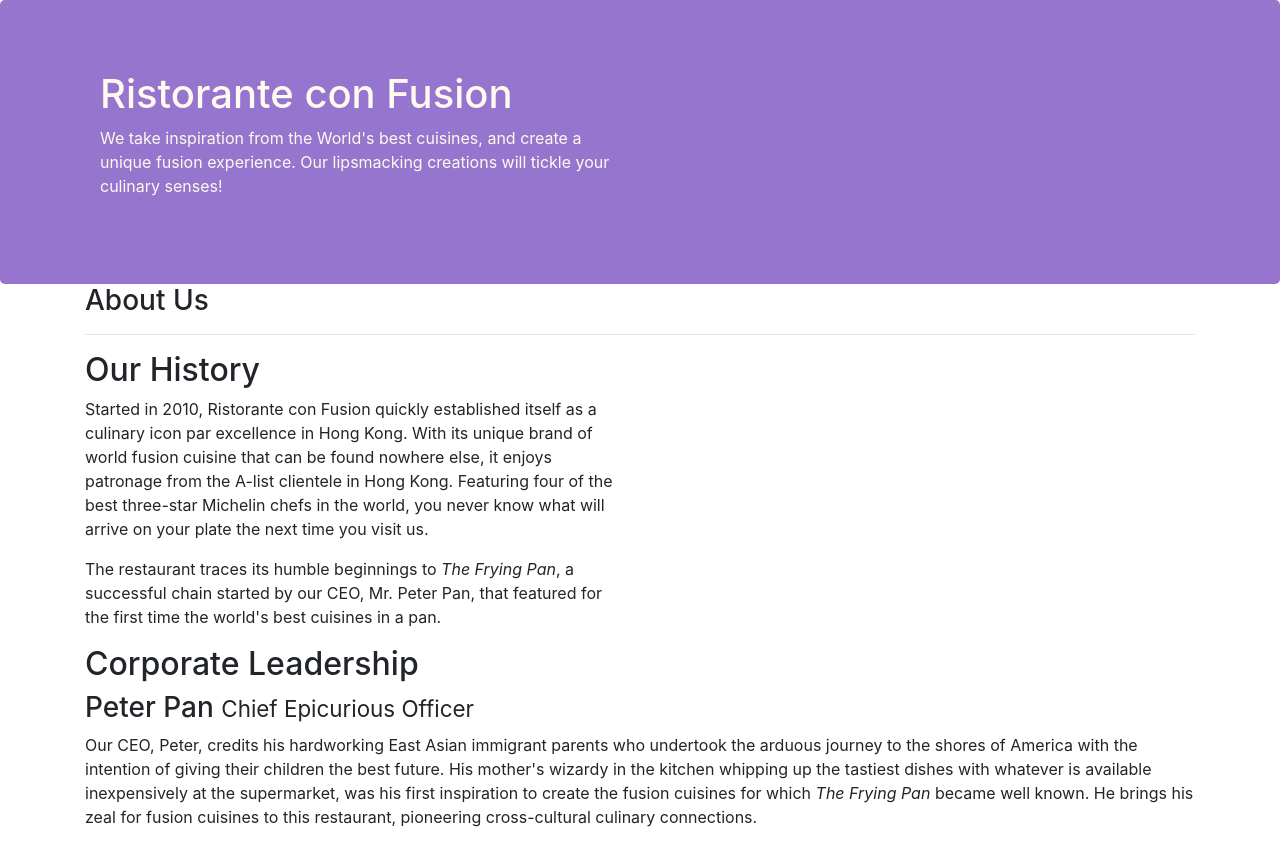
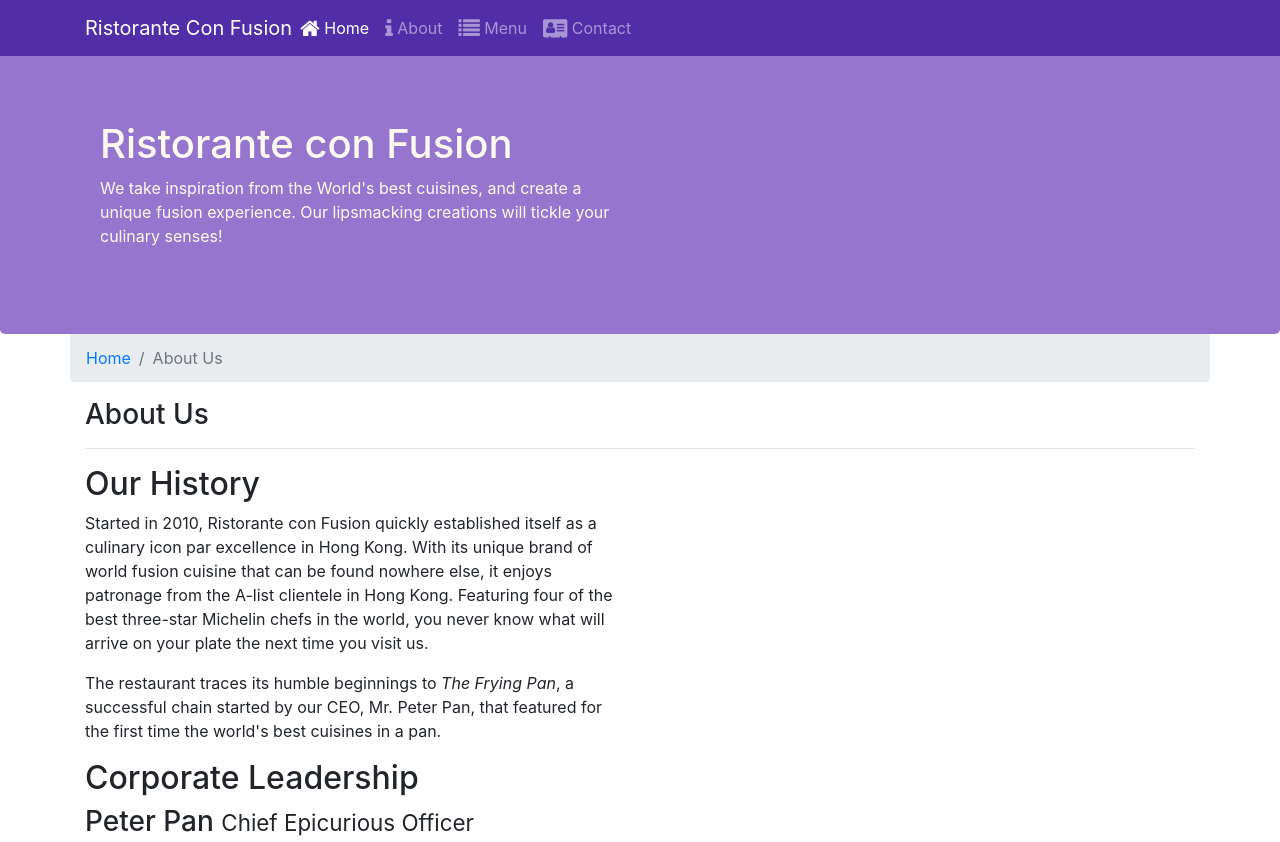
Before and after one commit to felinosalac/coursera-bootstrap, a website: page aboutus.html in a window 1280 px wide. Shown: the top 842 px of the page. Drawn offline with nearby package versions, Linux system fonts and the light colour scheme.

Commit message:
added font-awesome and bootstrap-social

```diff
--- a/aboutus.html
+++ b/aboutus.html
@@ -11,12 +11,31 @@
 
      <!-- Bootstrap CSS -->
      <link rel="stylesheet" href="node_modules/bootstrap/dist/css/bootstrap.min.css">
+     <link rel="stylesheet" href="node_modules/font-awesome/css/font-awesome.min.css">
+     <link rel="stylesheet" href="node_modules/bootstrap-social/bootstrap-social.css">
      <link rel="stylesheet" href="css/styles.css">
 
 </head>
 
 <body>
-
+    <nav class="navbar navbar-dark navbar-expand-sm fixed-top">
+        <div class="container">
+            <button class="navbar-toggler" type="button" data-toggle="collapse" data-target="#Navbar">
+                <span class="navbar-toggler-icon"></span>
+            </button>
+            <a class="navbar-brand mr-auto" href="./index.html">Ristorante Con Fusion</a>
+            <div class="collapse navbar-collapse" id="Navbar">
+                <ul class="navbar-nav mr-auto">
+                    <ul class="navbar-nav mr-auto">
+                        <li class="nav-item active"><a class="nav-link" href="#"><span class="fa fa-home fa-lg"></span> Home</a></li>
+                        <li class="nav-item"><a class="nav-link" href="./aboutus.html"><span class="fa fa-info fa-lg"></span> About</a></li>
+                        <li class="nav-item"><a class="nav-link" href="#"><span class="fa fa-list fa-lg"></span> Menu</a></li>
+                        <li class="nav-item"><a class="nav-link" href="#"><span class="fa fa-address-card fa-lg"></span> Contact</a></li>
+                    </ul>
+                </ul>
+            </div>
+        </div>
+    </nav>
     <header class="jumbotron">
         <div class="container">
             <div class="row row-header">
@@ -32,6 +51,10 @@
 
     <div class="container">
         <div class="row">
+            <ol class="col-12 breadcrumb">
+                <li class="breadcrumb-item"><a href="./index.html">Home</a></li>
+                <li class="breadcrumb-item active">About Us</li>
+            </ol>
             <div class="col-12">
                <h3>About Us</h3>
                <hr>
@@ -62,7 +85,6 @@
                 <p class="d-none d-sm-block">Award winning three-star Michelin chef with wide International experience having worked closely with whos-who in the culinary world, he specializes in creating mouthwatering Indo-Italian fusion experiences. He says, <em>Put together the cuisines from the two craziest cultures, and you get a winning hit! Amma Mia!</em></p>
             </div>
        </div>
-
     </div>
 
     <footer class="footer">
@@ -71,7 +93,7 @@
                 <div class="col-4 offset-1 col-sm-2">
                     <h5>Links</h5>
                     <ul class="list-unstyled">
-                        <li><a href="#">Home</a></li>
+                        <li><a href="./index.html">Home</a></li>
                         <li><a href="#">About</a></li>
                         <li><a href="#">Menu</a></li>
                         <li><a href="#">Contact</a></li>
--- a/css/styles.css
+++ b/css/styles.css
@@ -29,3 +29,12 @@
     margin: 0px;
     color: #0f0f0f;
 }
+
+body {
+    padding: 50px 0px 0px 0px;
+    z-index: 0;
+}
+
+.navbar-dark {
+    background-color: #512DA8;
+}
--- a/package.json
+++ b/package.json
@@ -15,6 +15,8 @@
   },
   "dependencies": {
     "bootstrap": "^4.0.0",
+    "bootstrap-social": "^5.1.1",
+    "font-awesome": "^4.7.0",
     "jquery": "^3.3.1",
     "popper.js": "^1.12.9"
   }
```
Also changed, not shown: index.html (+19 -2 lines), 1 other file.
